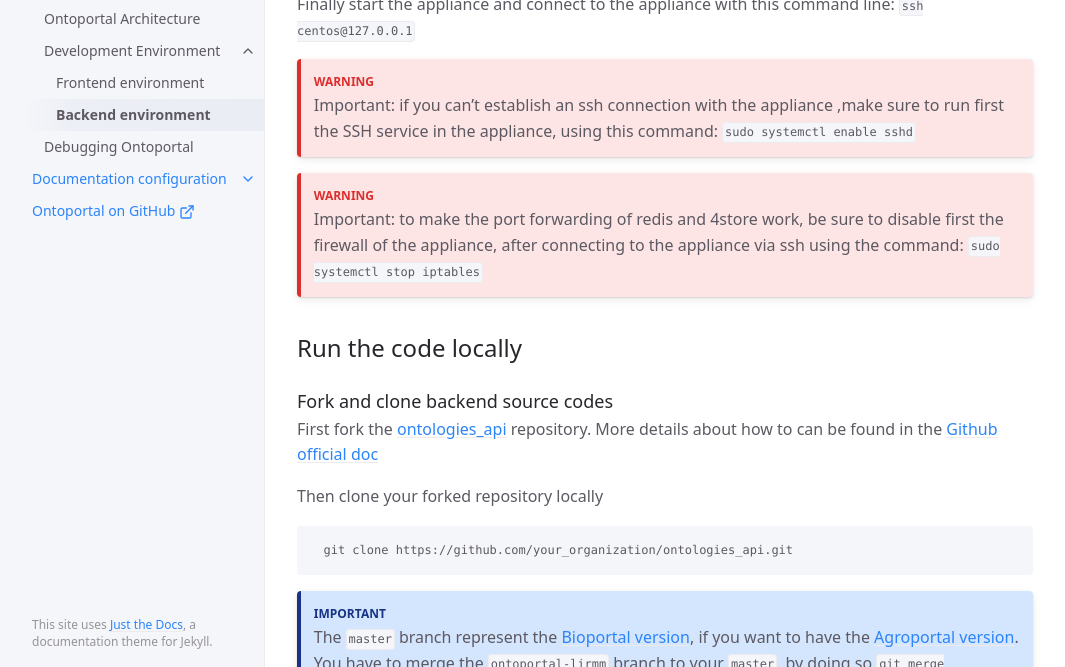
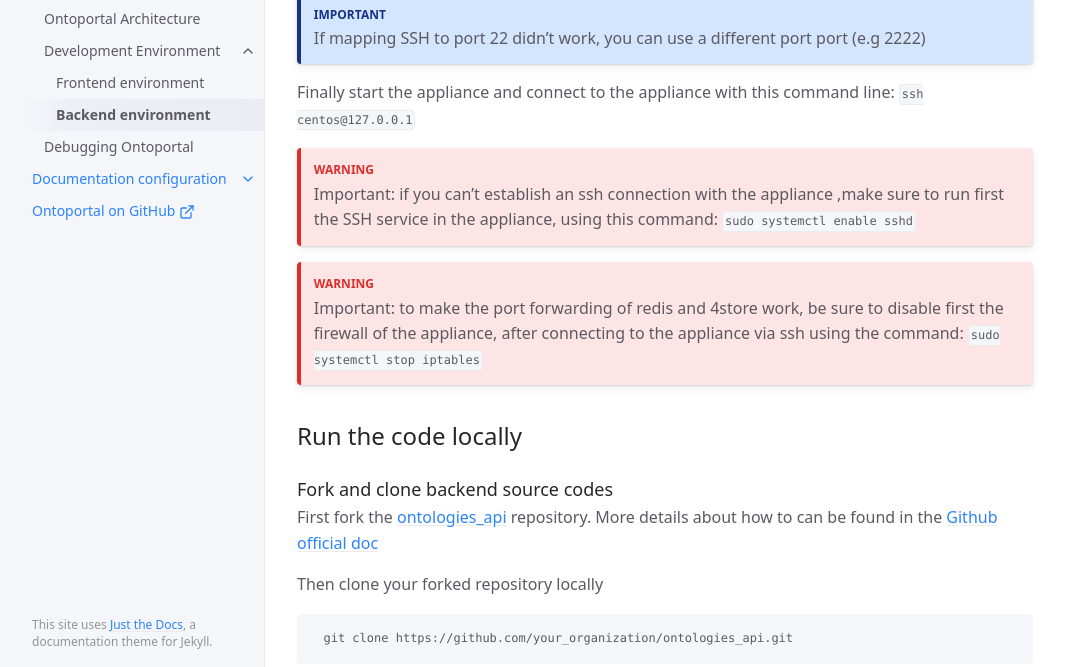
Before and after one commit to ontoportal/documentation, a Jekyll site: the page built from docs/developers-docs/development-environment/backend_environment.md, in a window 1280 px wide and 900 px high, scrolled down 1299 px, cut to the strip 233-900 px from the top of the window. Shown: the whole strip, without its empty margins (107-1172 px from the left). Built offline with Jekyll 4.4.1, drawn with Linux system fonts in a browser that asks for light colours.

Commit message:
add a note for SSH port nat mapping

```diff
--- a/docs/developers-docs/development-environment/backend_environment.md
+++ b/docs/developers-docs/development-environment/backend_environment.md
@@ -46,6 +46,8 @@ Where you add the following ports to forward:
 
 ![Backend infrastructure port forwarding]({{site.baseimgs}}/developers/virtual-box-nat-configuration.png)
 
+{: .important  }
+If mapping SSH to port 22 didn't work, you can use a different port port (e.g 2222)
 
 Finally start the appliance and connect to the appliance with this command line: `ssh centos@127.0.0.1`
 
```
